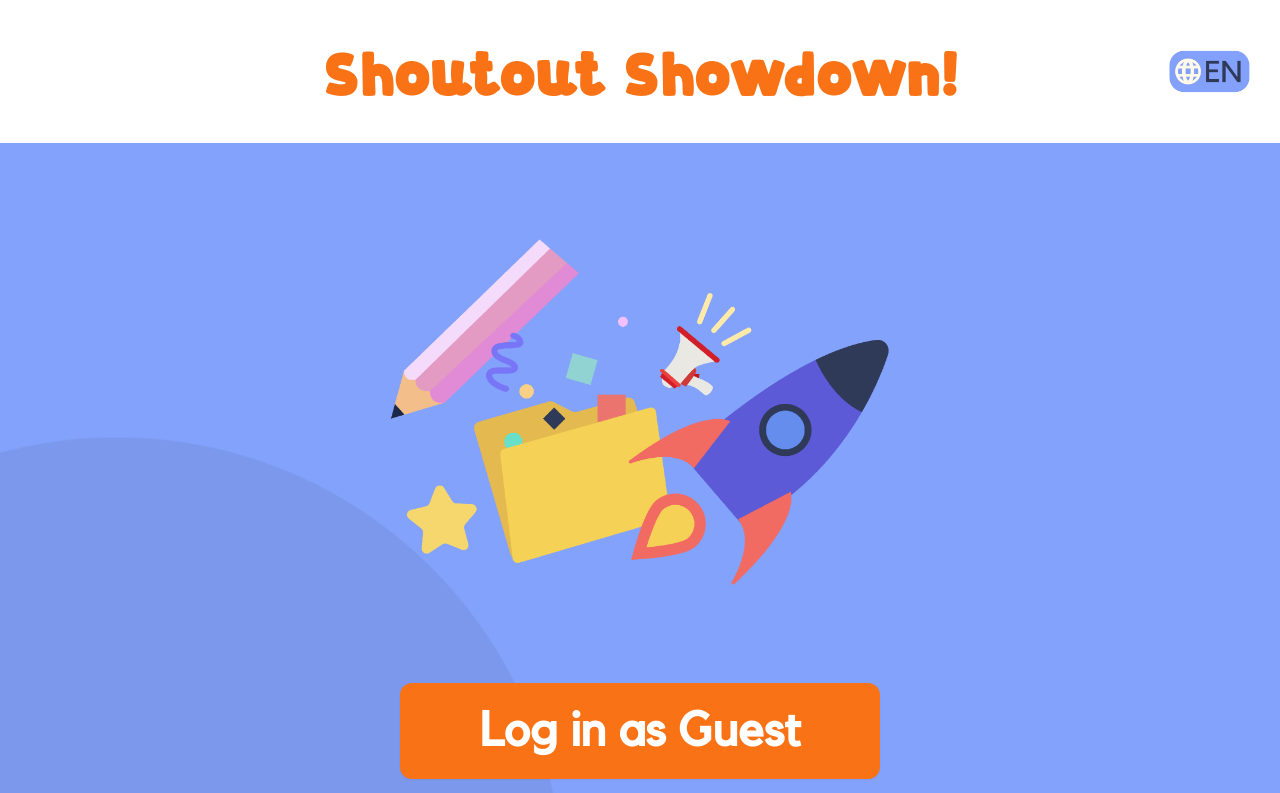
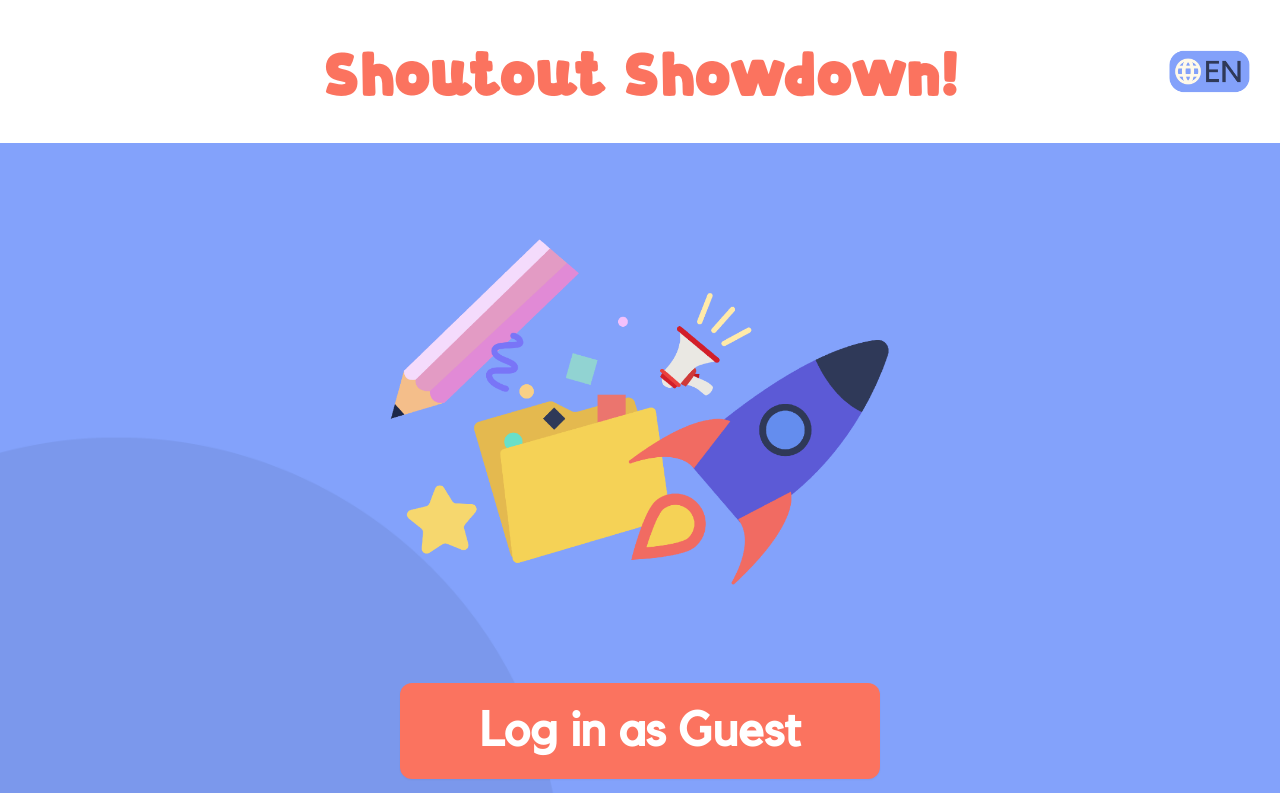
Before and after one commit to jeffoxd/shoutout-showdown, a Next.js app: page / in a window 1280 px wide. Shown: the top 793 px of the page. Built offline with nearby package versions, Linux system fonts and the light colour scheme.

Commit message:
fix: change login page color

```diff
--- a/src/app/page.tsx
+++ b/src/app/page.tsx
@@ -31,7 +31,7 @@ export default function Home() {
         <div className="navbar bg-base-100">
           <div className="navbar-start"></div>
           <div className="navbar-center">
-            <a className="btn btn-ghost text-6xl text-orange-500">
+            <a className="btn btn-ghost text-6xl text-[#FB735F]">
               Shoutout Showdown!
             </a>
           </div>
@@ -55,7 +55,7 @@ export default function Home() {
         />
         <div className={`flex flex-col gap-4 pb-16 ${kollektif.className}`}>
           <button
-            className="btn bg-orange-500 text-white border-none text-5xl w-big h-24 rounded-xl"
+            className="btn bg-[#FB735F] text-white border-none text-5xl w-big h-24 rounded-xl"
             onClick={loginAsGuestOnClick}
           >
             Log in as Guest
```
